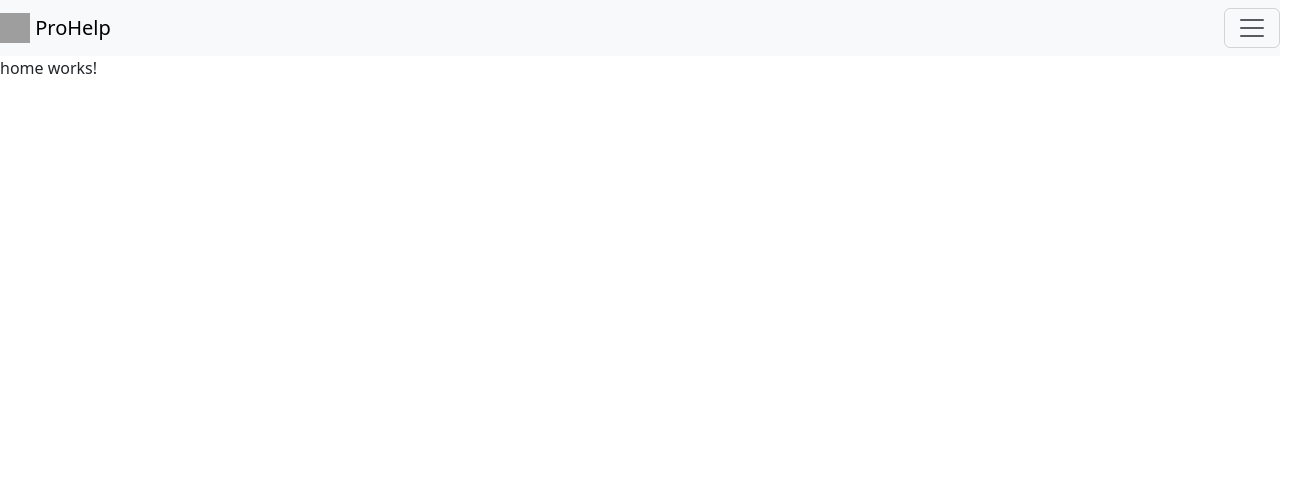
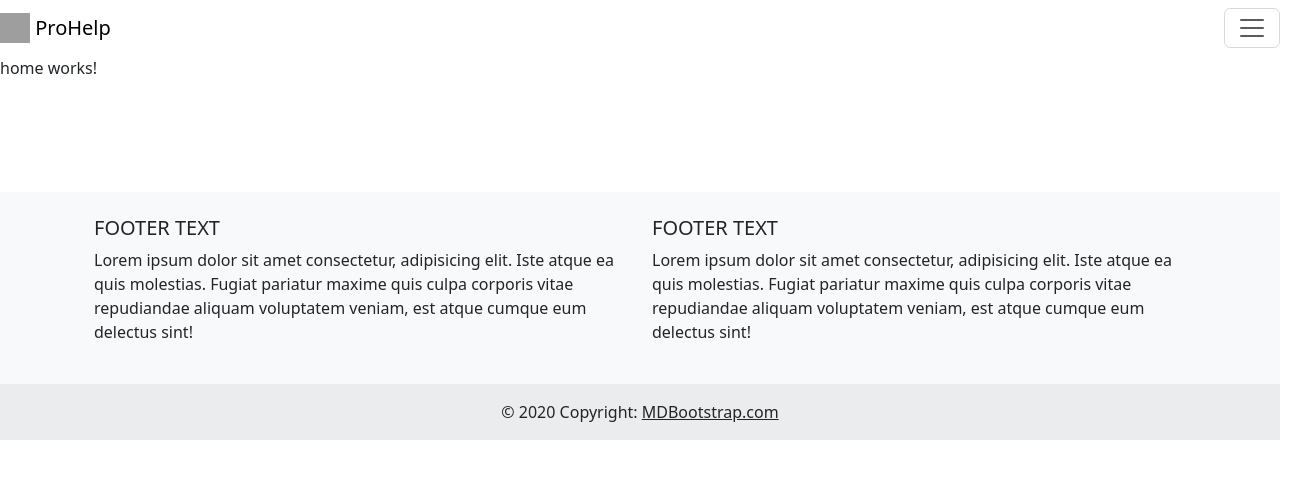
Before and after one commit to javierlnc/frontendClass, an Angular app: page /home in a window 1280 px wide. Shown: the top 478 px of the page, 1304 px wide, since content can reach past the window. Built offline with nearby package versions, Linux system fonts and the light colour scheme; grey boxes are pictures that could not be loaded.

Commit message:
Se crean estructuras basicas de home

```diff
--- a/src/app/Layout/footer/footer.component.html
+++ b/src/app/Layout/footer/footer.component.html
@@ -1 +1,40 @@
-<p>footer works!</p>
+<footer class="bg-body-tertiary text-center text-lg-start">
+    <!-- Grid container -->
+    <div class="container p-4">
+      <!--Grid row-->
+      <div class="row">
+        <!--Grid column-->
+        <div class="col-lg-6 col-md-12 mb-4 mb-md-0">
+          <h5 class="text-uppercase">Footer text</h5>
+
+          <p>
+            Lorem ipsum dolor sit amet consectetur, adipisicing elit. Iste atque ea quis
+            molestias. Fugiat pariatur maxime quis culpa corporis vitae repudiandae aliquam
+            voluptatem veniam, est atque cumque eum delectus sint!
+          </p>
+        </div>
+        <!--Grid column-->
+
+        <!--Grid column-->
+        <div class="col-lg-6 col-md-12 mb-4 mb-md-0">
+          <h5 class="text-uppercase">Footer text</h5>
+
+          <p>
+            Lorem ipsum dolor sit amet consectetur, adipisicing elit. Iste atque ea quis
+            molestias. Fugiat pariatur maxime quis culpa corporis vitae repudiandae aliquam
+            voluptatem veniam, est atque cumque eum delectus sint!
+          </p>
+        </div>
+        <!--Grid column-->
+      </div>
+      <!--Grid row-->
+    </div>
+    <!-- Grid container -->
+
+    <!-- Copyright -->
+    <div class="text-center p-3" style="background-color: rgba(0, 0, 0, 0.05);">
+      © 2020 Copyright:
+      <a class="text-body" href="https://mdbootstrap.com/">MDBootstrap.com</a>
+    </div>
+    <!-- Copyright -->
+  </footer>
--- a/src/app/Layout/navbar/navbar.component.html
+++ b/src/app/Layout/navbar/navbar.component.html
@@ -1,4 +1,4 @@
-<nav class="navbar navbar-light bg-light">
+<nav class="navbar">
     <a class="navbar-brand" href="#">
       <img src="src/assets/Logo.png" width="30" height="30" class="d-inline-block align-top" alt="">
       ProHelp
--- a/src/app/Pages/home/home.component.html
+++ b/src/app/Pages/home/home.component.html
@@ -1,2 +1,7 @@
 <navbar></navbar>
 <p>home works!</p>
+<div class="row flex-lg-row-reverse align-items-center g-5 py-5">
+    <div class="col-10 col-sm-8 col-lg-6"></div>
+    <div class="col-lg-6"></div>
+</div>
+<app-footer></app-footer>
--- a/src/app/Pages/home/home.component.ts
+++ b/src/app/Pages/home/home.component.ts
@@ -1,10 +1,11 @@
 import { Component } from '@angular/core';
 import { NavbarComponent } from '../../Layout/navbar/navbar.component';
+import { FooterComponent } from "../../Layout/footer/footer.component";
 
 @Component({
   selector: 'app-home',
   standalone: true,
-  imports: [NavbarComponent],
+  imports: [NavbarComponent, FooterComponent],
   templateUrl: './home.component.html',
   styleUrl: './home.component.css'
 })
--- a/src/index.html
+++ b/src/index.html
@@ -6,6 +6,9 @@
   <base href="/">
   <meta name="viewport" content="width=device-width, initial-scale=1">
   <link rel="icon" type="image/x-icon" href="favicon.ico">
+  <link rel="preconnect" href="https://fonts.googleapis.com">
+<link rel="preconnect" href="https://fonts.gstatic.com" crossorigin>
+<link href="https://fonts.googleapis.com/css2?family=Poppins:ital,wght@0,100;0,300;0,400;0,500;0,700;0,900;1,400&display=swap" rel="stylesheet">
 </head>
 <body>
   <app-root></app-root>
--- a/src/styles.css
+++ b/src/styles.css
@@ -1 +1,28 @@
 /* You can add global styles to this file, and also import other style files */
+:root{
+    /*Colors*/
+    --blue-dark:#0339A6;
+    --grey:#F4F6FC;
+    --blue-little:#6A9AD9;
+    --blue-bell:#91B7D9;
+    --orange-cider:#D9985F;
+    --black:#3C3C40;
+    --white:#FFFFFF;
+    /*fontsize*/
+    --mt:1.6rem;
+    --st:1.2rem;
+    --bt:2.4rem;
+    --xbt:3.8rem;
+
+
+
+}
+*{
+    padding: 0;
+    box-sizing: border-box;
+    margin: 0;
+};
+html{
+    font-family: "Poppins", sans-serif;
+    font-size: 62.5%;
+}
```
